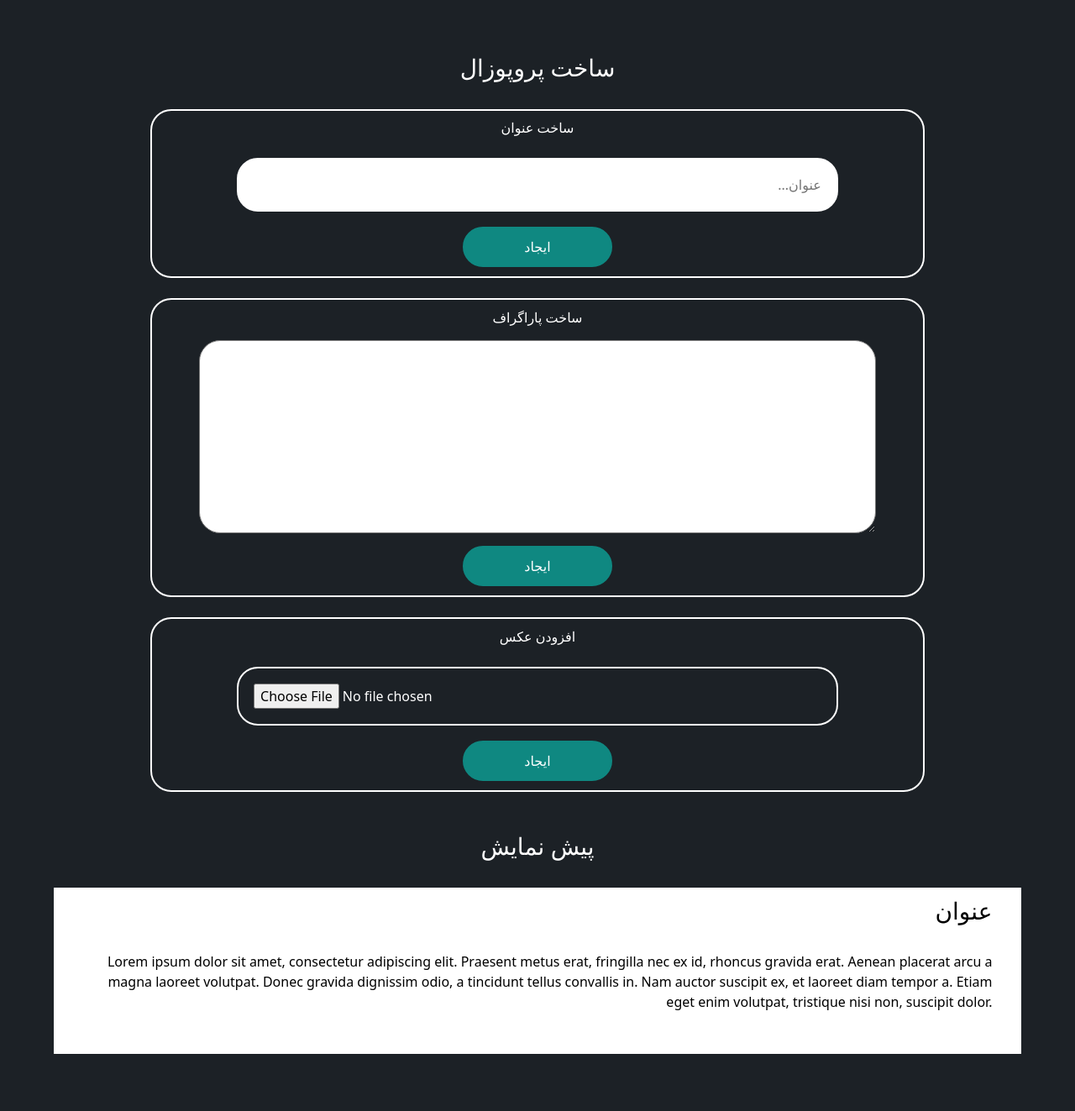
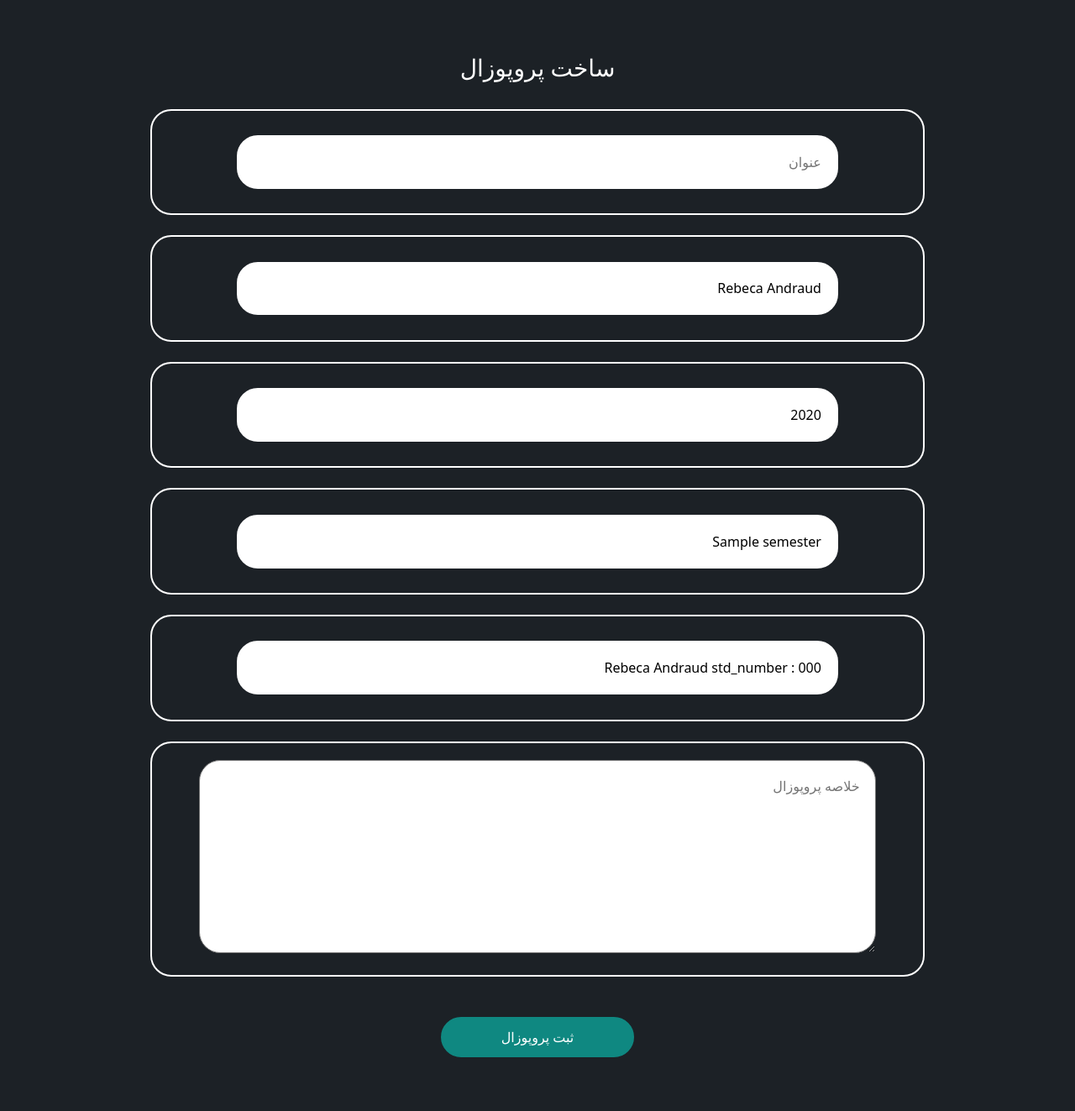
Before and after one commit to frhadjmli/proposal_registry_system, a Django app: template document/templates/document/proposal_maker.html in a window 1280 px wide. Shown: the whole page at 84% size. Before the commit the page ends 1255 px from the top, so only its background shows below. Run offline with Django 4.2, Linux system fonts and the light colour scheme; data comes from the database, SQL or seed files in the repository; tables that the repository leaves empty hold one stand-in row (values such as "Sample post"); the template is opened without the code that fills it: values that come from a table or form of the project are taken from there, most other values are stand-ins (such as "Sample title", 1, 10 or a date in 2020); parts of the project's set-up code (start-up, migrations or seed data) failed here and were passed over.

Commit message:
Relating to Forms

```diff
--- a/document/templates/document/proposal_maker.html
+++ b/document/templates/document/proposal_maker.html
@@ -1,7 +1,7 @@
 {% extends 'document/base.html' %}
 {% load static %}
 {% block content %}
-    <div style="text-align: center" class="main-bg">
+    <form style="text-align: center" class="main-bg" method="post" action="/your-url/" >
 
         <h3>
             ساخت پروپوزال
@@ -9,72 +9,35 @@
         <br>
 
         <div class="form-cmp">
-            <h6>
-                ساخت عنوان
-            </h6>
-            <input type="text" placeholder="...عنوان" style="text-align: right">
-            <button class="maker-btn">
-                ایجاد
-            </button>
+            <input type="text" placeholder="عنوان" style="text-align: right" name="title" required>
         </div>
         <br>
         <div class="form-cmp">
-            <h6>
-                ساخت پاراگراف
-            </h6>
-            <textarea style="width: 90%;margin: 1% 5%;border-radius: 25px;" rows="8"></textarea>
-            <br>
-            <button class="maker-btn">
-                ایجاد
-            </button>
+            <input type="text" placeholder="نام استاد راهنما" style="text-align: right" name="supervisor" value="{{ supervisor }}">
         </div>
         <br>
         <div class="form-cmp">
-            <h6>
-                افزودن عکس
-            </h6>
-            <input type="file" id="inputGroupFile01">
-            <button class="maker-btn">
-                ایجاد
-            </button>
+            <input type="text" placeholder="سال تحصیلی" style="text-align: right" name="academic_year" value="{{ academic_year }}" required>
         </div>
-
-        <br><br>
-
-        <h3>
-            پیش نمایش
-        </h3>
+        <br>
+        <div class="form-cmp">
+            <input type="text" placeholder="نیم سال" style="text-align: right" name="semester" value="{{ semester }}" required>
+        </div>
+        <br>
+        <div class="form-cmp">
+            <input type="text" placeholder="دانشجو" style="text-align: right" name="student" value="{{ student }}">
+        </div>
+        <br>
+        <div class="form-cmp">
+            <textarea style="width: 90%;margin: 1% 5%;border-radius: 25px;text-align: right" rows="8" name="summary" placeholder="خلاصه پروپوزال" required></textarea>
+            <br>
+        </div>
         <br>
 
-        {% for i in list %}
-            {% if var1 %}
-                <div class="p-title">
+        <br>
+        <button class="maker-btn">
+              ثبت پروپوزال
+         </button>
 
-                </div>
-            {% elif var2 %}
-                 <div class="p-paragraph">
-
-                 </div>
-            {% elif var3 %}
-                 <div class="p-image">
-
-                 </div>
-            {% endif %}
-        {% endfor %}
-
-        <div class="p-title">
-            <h3>
-                عنوان
-            </h3>
-        </div>
-        <div class="p-paragraph">
-            <p>
-                Lorem ipsum dolor sit amet, consectetur adipiscing elit. Praesent metus erat, fringilla nec ex id, rhoncus gravida erat. Aenean placerat arcu a magna laoreet volutpat. Donec gravida dignissim odio, a tincidunt tellus convallis in. Nam auctor suscipit ex, et laoreet diam tempor a. Etiam eget enim volutpat, tristique nisi non, suscipit dolor.
-            </p>
-        </div>
-        <div class="p-image">
-
-        </div>
-
-    </div>
+    </form>
 {% endblock %}
```
Also changed, not shown: document/templates/document/view_proposal.html (+63 -44 lines).
